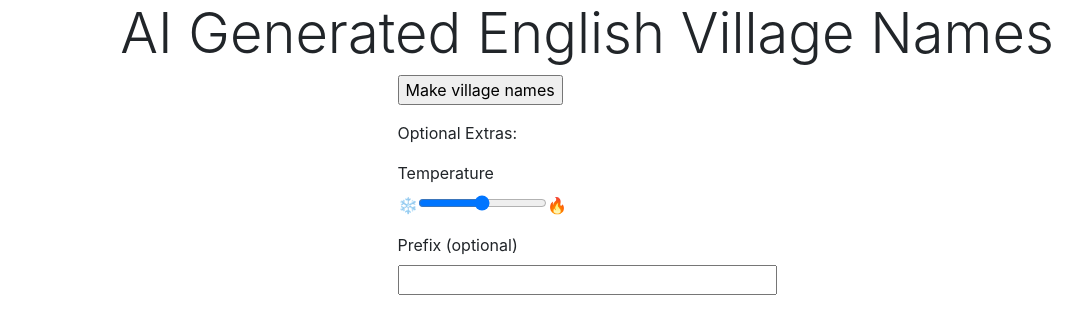
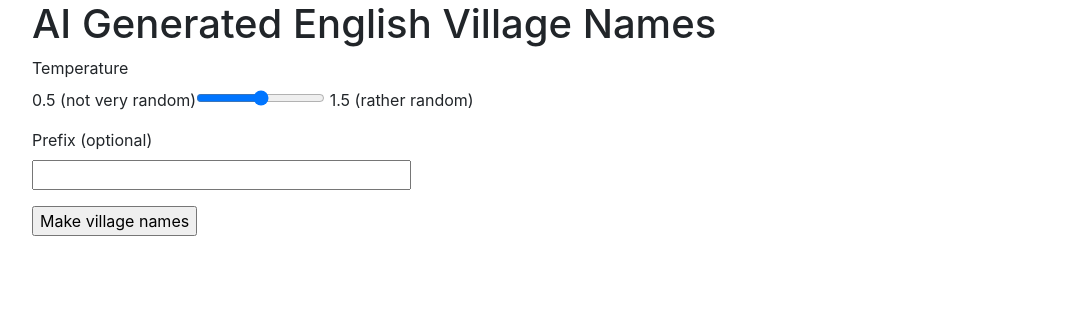
Before and after one commit to mattallinson/village-app, a Flask app: page / in a window 1280 px wide. Shown: the top 334 px of the page, without its empty margins (53-1135 px from the left). Run offline with Flask 2, Linux system fonts and the light colour scheme.

Commit message:
undo a bunch of horrible mistakes

```diff
--- a/templates/base.html
+++ b/templates/base.html
@@ -7,42 +7,31 @@
     <!-- Bootstrap CSS -->
     <link rel="stylesheet" href="https://cdn.jsdelivr.net/npm/bootstrap@4.5.3/dist/css/bootstrap.min.css" integrity="sha384-TX8t27EcRE3e/ihU7zmQxVncDAy5uIKz4rEkgIXeMed4M0jlfIDPvg6uqKI2xXr2" crossorigin="anonymous">
 
-    <style>
-      ul.villages{
-          list-style-type: none;
-          margin: 0;
-          padding: 0;
-      }
-    </style>
-
     <link rel="icon" type="image/gif" href="static/favicon.gif"/>
 
       <title>AI English Village Names</title>
     </head>
     <body>
       <div class="container">
-          <div class="row justify-content-md-center">
-            <h1 class="display-4">AI Generated English Village Names</h1>
-          </div>
-          <div class="row justify-content-md-center">
+      <h1>AI Generated English Village Names</h1>
       <form action="" method="post" novalidate>
         {{ form.hidden_tag() }}
+        <p>
+          {{ form.temperature.label }}<br>
+          0.5 (not very random){{ form.temperature(min=0.5, max=1.5, size=32) }} 1.5 (rather random)
+        </p>
+        <p>
+            {{ form.prefix.label }}<br>
+            {{ form.prefix(size=32) }}
+        </p>
         <p>{{ form.submit() }}</p>
-              <p> Optional Extras:</p>
-              <p>{{ form.temperature.label }}
-                <br>❄️{{ form.temperature(min=0.5, max=1.5, size=32) }}🔥</p>
-              <p>{{ form.prefix.label }}
-                <br>{{ form.prefix(size=32) }}</p>
       </form>
-
-          </div>
-                <div class="row justify-content-md-center">
-                  <ul class="villages">
+          <div>
+            <ul>
               {% for village in villages %}
               <li>{{ village}}</li>
               {% endfor %}
             </ul>
-                </div>
           </div>
         </div>
 
```
Lines whose indentation alone changed are shown as unchanged.
